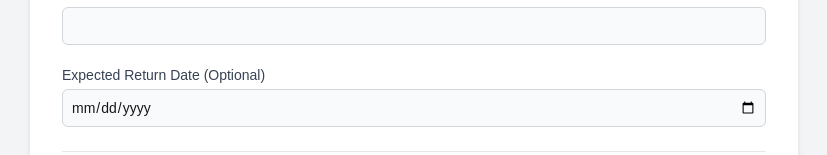
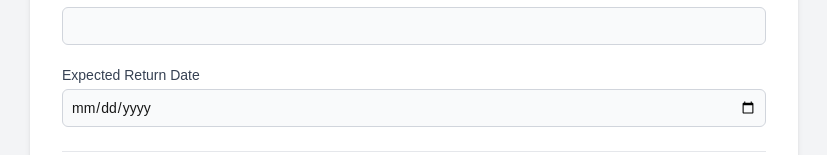
Before and after one commit to krishnavamshi-1998/civil-request-form, a Next.js app: page / in a window 1280 px wide. Both pictures are taken after a click on the button "🔄 Returnables Form (Tools / Machines)". Shown: the part 396-551 px from the top of the page, without its empty margins (226-1053 px from the left). Built offline with nearby package versions, Linux system fonts and the light colour scheme; no server answers.

Commit message:
ui: remove optional text indicator from expected return date label

```diff
--- a/app/page.tsx
+++ b/app/page.tsx
@@ -399,7 +399,7 @@ export default function TrackerPortal() {
 
             {/* EXPECTED RETURN DATE FIELD - 💡 OPTIONAL (REMOVED 'required' ATTRIBUTE) */}
             <div className="flex flex-col space-y-1 col-span-1 sm:col-span-2">
-              <label className="text-sm font-medium text-gray-700">Expected Return Date (Optional)</label>
+              <label className="text-sm font-medium text-gray-700">Expected Return Date</label>
               <input
                 type="date"
                 required={formMode === 'returnable'}
```
